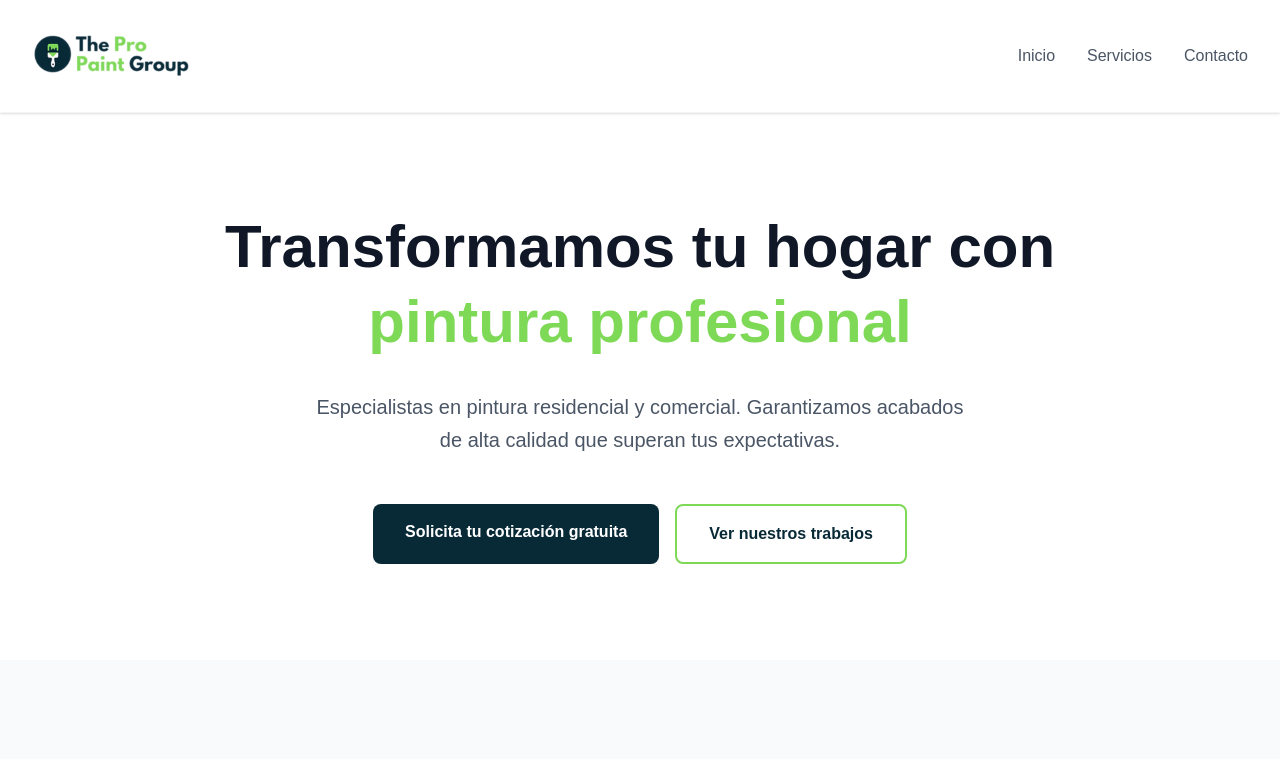
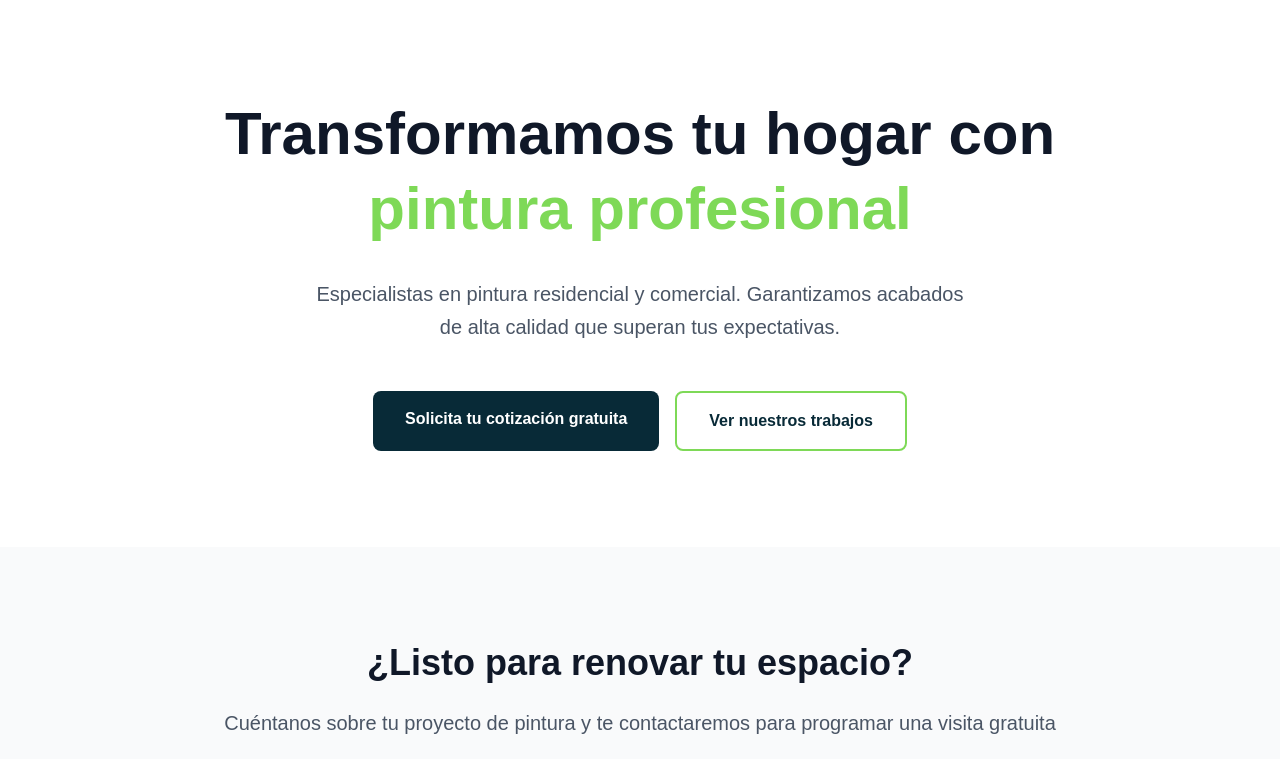
Before and after one commit to castrosergio1008/tppg-landing-page, a Next.js app: page / in a window 1280 px wide. Shown: the top 759 px of the page. Built offline with nearby package versions, Linux system fonts and the light colour scheme.

Commit message:
feact: creación de componentes - Footer

```diff
--- /dev/null
+++ b/src/components/layout/Footer.js
@@ -0,0 +1,37 @@
+import Image from "next/image";
+import Link from "next/link";
+
+export default function Footer() {
+  return (
+    <footer className="bg-[#F0F0F0] text-white py-12">
+        <div className="max-w-7xl mx-auto px-4 sm:px-6 lg:px-8">
+          <div className="text-center">
+            <div className="flex items-center justify-center mb-4">
+              <Image
+                src="/logotppg.png"
+                alt="The Pro Paint Group Logo"
+                className="h-16 w-auto"
+              />
+            </div>
+            <p className="text-gray-500 mb-6">
+              Transformando hogares y negocios con pintura profesional desde 2024
+            </p>
+            <div className="flex justify-center space-x-6">
+              <Link href="#">
+                <a className="text-gray-500 hover:text-[#7ED957] transition-colors">Facebook</a>
+              </Link>
+              <Link href="#">
+                <a className="text-gray-500 hover:text-[#7ED957] transition-colors">Instagram</a>
+              </Link>
+              <Link href="#">
+                <a className="text-gray-500 hover:text-[#7ED957] transition-colors">Google</a>
+              </Link>
+            </div>
+            <div className="mt-8 pt-8 border-t border-gray-700 text-sm text-gray-500">
+              © 2024 The Pro Paint Group. Todos los derechos reservados.
+            </div>
+          </div>
+        </div>
+      </footer>
+  );
+}
--- /dev/null
+++ b/src/components/layout/Layout.js
@@ -0,0 +1,14 @@
+import Header from './Header';
+import Footer from './Footer';
+
+const Layout = ({ children }) => {
+  return (
+    <>
+      <Header />
+      <main>{children}</main>
+      <Footer />
+    </>
+  );
+};
+
+export default Layout;
--- a/src/pages/index.js
+++ b/src/pages/index.js
@@ -1,6 +1,7 @@
 import { useState } from 'react';
 import { useRouter } from 'next/router';
 import Head from 'next/head';
+import Layout from '../components/layout/Layout';
 
 export default function Home() {
   const router = useRouter();
@@ -196,26 +197,6 @@ export default function Home() {
         />
       </Head>
     <div className="min-h-screen bg-white">
-      {/* Header */}
-      <header className="bg-white shadow-sm border-b border-gray-100">
-        <div className="max-w-7xl mx-auto px-4 sm:px-6 lg:px-8">
-          <div className="flex justify-between items-center py-4">
-            <div className="flex items-center">
-              <img
-                src="/logotppg.png"
-                alt="The Pro Paint Group Logo"
-                className="h-20 w-auto"
-              />
-            </div>
-            <nav className="hidden md:flex space-x-8">
-              <a href="#inicio" className="text-gray-600 hover:text-[#7ED957] transition-colors font-medium">Inicio</a>
-              <a href="#servicios" className="text-gray-600 hover:text-[#7ED957] transition-colors font-medium">Servicios</a>
-              <a href="#contacto" className="text-gray-600 hover:text-[#7ED957] transition-colors font-medium">Contacto</a>
-            </nav>
-          </div>
-        </div>
-      </header>
-
       {/* Hero Section */}
       <section id="inicio" className="max-w-7xl mx-auto px-4 sm:px-6 lg:px-8 py-24">
         <div className="text-center max-w-4xl mx-auto">
@@ -590,32 +571,6 @@ export default function Home() {
           </div>
         </div>
       </section>
-
-      {/* Footer */}
-      <footer className="bg-[#F0F0F0] text-white py-12">
-        <div className="max-w-7xl mx-auto px-4 sm:px-6 lg:px-8">
-          <div className="text-center">
-            <div className="flex items-center justify-center mb-4">
-              <img
-                src="/logotppg.png"
-                alt="The Pro Paint Group Logo"
-                className="h-16 w-auto"
-              />
-            </div>
-            <p className="text-gray-500 mb-6">
-              Transformando hogares y negocios con pintura profesional desde 2024
-            </p>
-            <div className="flex justify-center space-x-6">
-              <a href="#" className="text-gray-500 hover:text-[#7ED957] transition-colors">Facebook</a>
-              <a href="#" className="text-gray-500 hover:text-[#7ED957] transition-colors">Instagram</a>
-              <a href="#" className="text-gray-500 hover:text-[#7ED957] transition-colors">Google</a>
-            </div>
-            <div className="mt-8 pt-8 border-t border-gray-700 text-sm text-gray-500">
-              © 2024 The Pro Paint Group. Todos los derechos reservados.
-            </div>
-          </div>
-        </div>
-      </footer>
     </div>
     </>
   );
```
